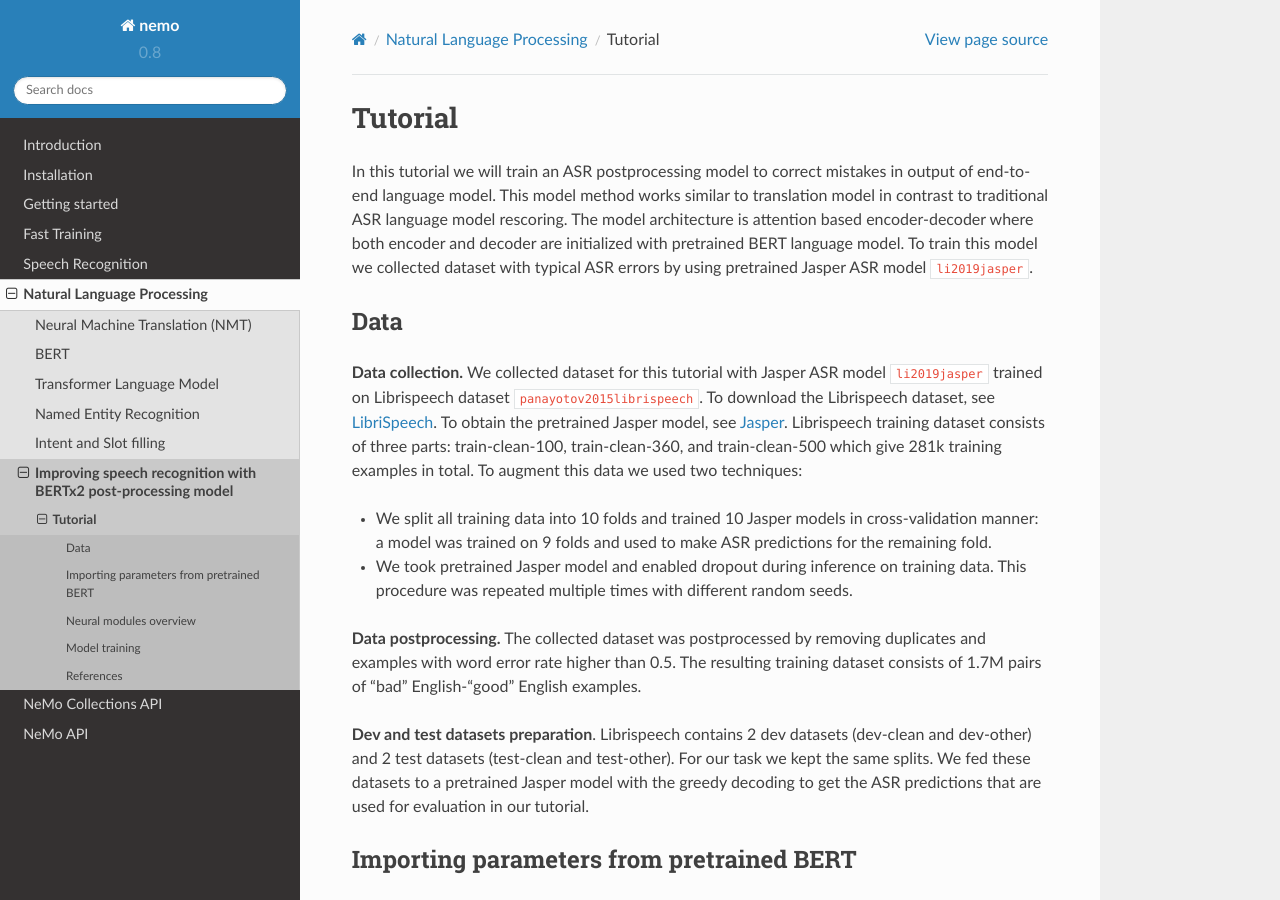
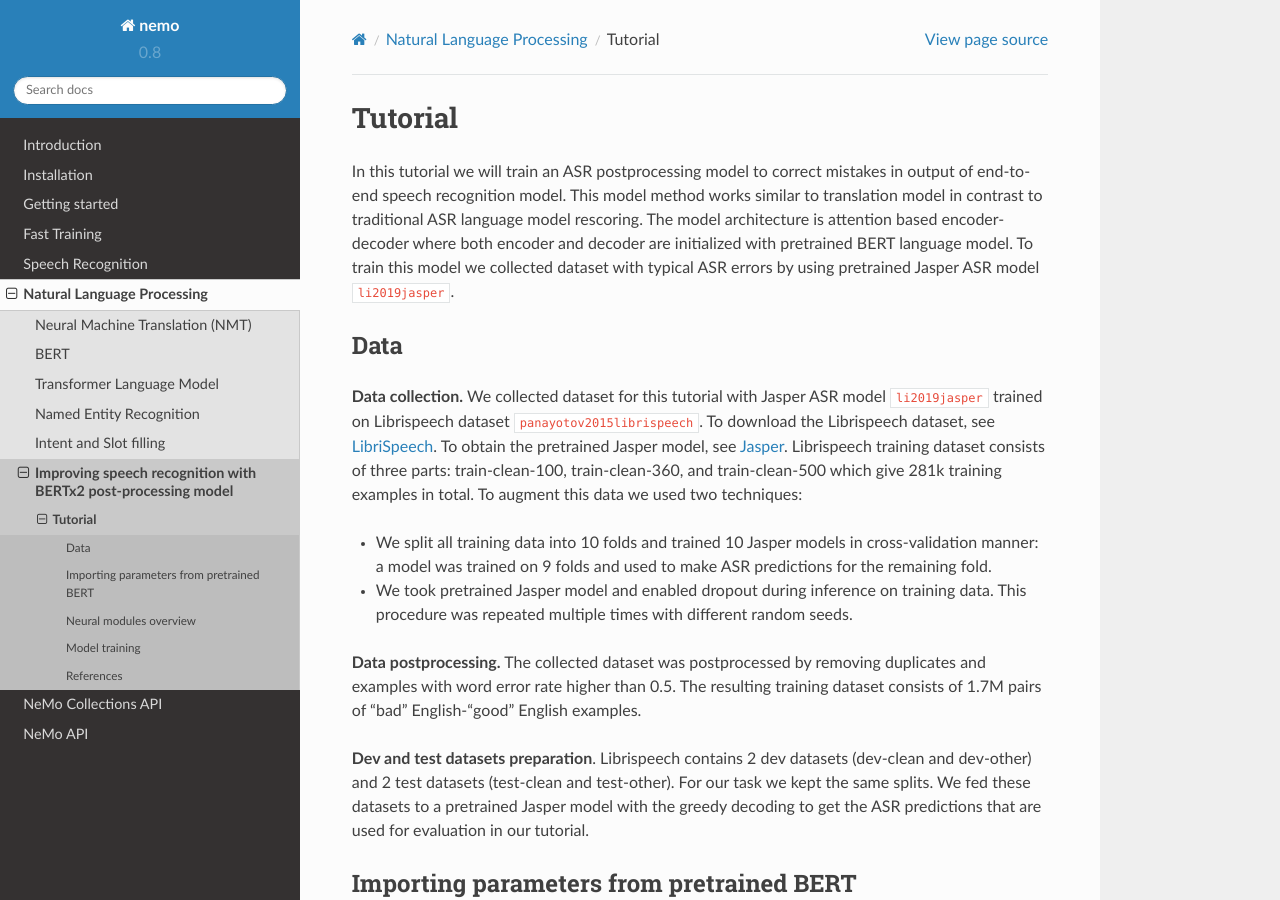
Before and after one commit to backend-engineer1/NEMO, a Sphinx documentation site: the page built from docs/sources/source/nlp/asr-improvement.rst, in a window 1280 px wide and 900 px high. Built offline with Sphinx 7.4.7 and the Read the Docs theme 2.0.0, drawn with Linux system fonts in a browser that asks for light colours; cross-references to code outside the pages are shown as plain code.

Commit message:
Update asr-improvement.rst
Signed-off-by: Oleksii Kuchaiev <okuchaiev@nvidia.com>

```diff
--- a/docs/sources/source/nlp/asr-improvement.rst
+++ b/docs/sources/source/nlp/asr-improvement.rst
@@ -2,7 +2,7 @@ Tutorial
 ===========================
 
 In this tutorial we will train an ASR postprocessing model to correct mistakes in
-output of end-to-end language model. This model method works similar to translation model in contrast to traditional ASR language model rescoring. The model architecture is attention based encoder-decoder where both encoder and decoder are initialized with pretrained BERT language model. To train this model we collected dataset with typical ASR errors by using pretrained Jasper ASR model :cite:`li2019jasper`.
+output of end-to-end speech recognition model. This model method works similar to translation model in contrast to traditional ASR language model rescoring. The model architecture is attention based encoder-decoder where both encoder and decoder are initialized with pretrained BERT language model. To train this model we collected dataset with typical ASR errors by using pretrained Jasper ASR model :cite:`li2019jasper`.
 
 Data
 -----------
```
